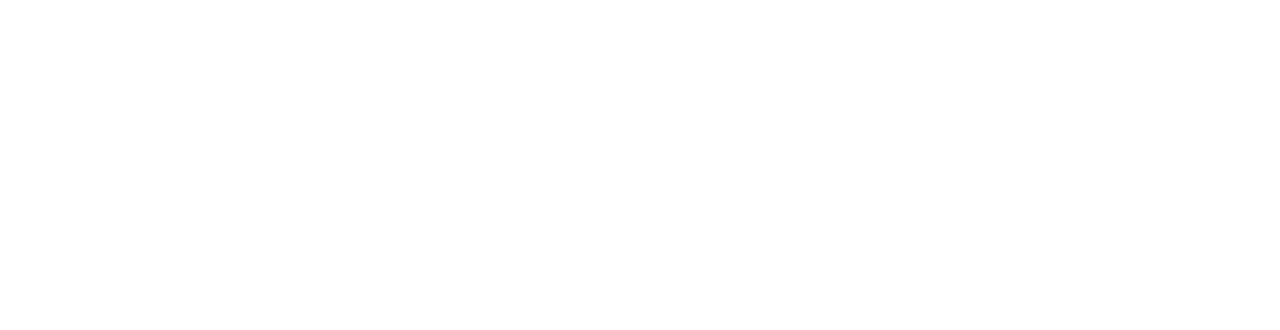
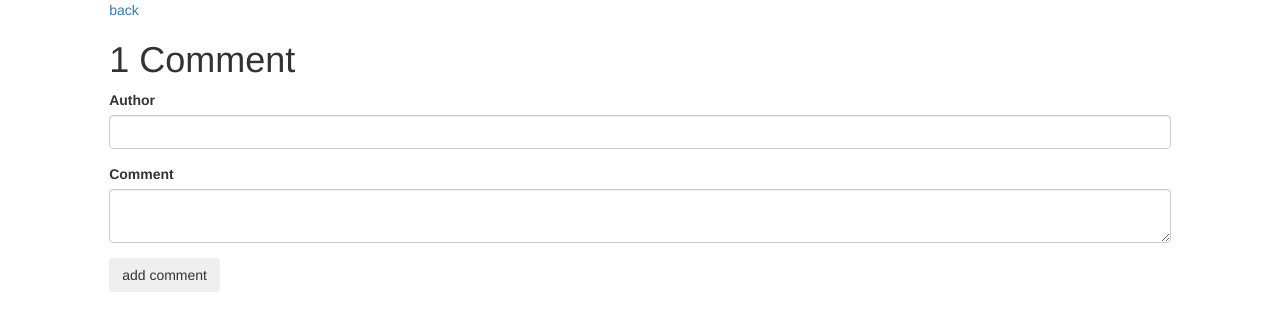
Before and after one commit to lchangdev/readable, a React (Create React App) app: page /comment-form/1 in a window 1280 px wide. Shown: the top 330 px of the page. Built offline with nearby package versions, Linux system fonts and the light colour scheme; no server answers.

Commit message:
feat(comments): export comment form to separate page

```diff
--- a/src/components/App.js
+++ b/src/components/App.js
@@ -1,4 +1,5 @@
 import CategoryPage from './CategoryPage';
+import CommentFormPage from './CommentFormPage';
 import HomePage from './HomePage';
 import PostFormPage from './PostFormPage';
 import PostPage from './PostPage';
@@ -15,6 +16,7 @@ class App extends Component {
           <Route path="/category/:id" component={CategoryPage} />
           <Route path="/post-form/:action" component={PostFormPage} />
           <Route path="/post/:id" component={PostPage} />
+          <Route path="/comment-form/:action" component={CommentFormPage} />
         </div>
       </div>
     );
--- a/src/components/CommentForm.js
+++ b/src/components/CommentForm.js
@@ -31,7 +31,10 @@ class CommentForm extends Component {
 }
 
 CommentForm = reduxForm({
-  form: 'comment'
+  form: 'comment',
+  onSubmitSuccess: (config) => {
+    config.history.push(`/post/${config.postId}`);
+  }
 })(CommentForm);
 
 export default connect()(CommentForm)
--- /dev/null
+++ b/src/components/CommentFormPage.js
@@ -0,0 +1,76 @@
+import CommentForm from './CommentForm';
+import React, { Component } from 'react';
+import { capitalize, head } from 'lodash';
+import { connect } from 'react-redux';
+import { createComment, fetchComments } from '../actions/comments-action';
+import { Link } from 'react-router-dom';
+import queryString from 'query-string';
+
+class CommentFormPage extends Component {
+  componentDidMount() {
+    this.props.fetchComments();
+  }
+
+  getInitialValues() {
+    const { comment } = this.props;
+
+    return comment ? comment : {};
+  }
+
+  // submit(values) {
+  //   const { createComment, comment } = this.props;
+
+  //   // comment ? updateComment(values) : createComment(values);
+
+  //   return this.props.history;
+  // }
+
+  submit(values) {
+    this.props.createComment(values, this.props.postId);
+
+    return {
+      history: this.props.history,
+      postId: this.props.postId
+    };
+  }
+
+  render() {
+    return(
+      <div>
+        <Link to="/">back</Link>
+        <h1>{capitalize(this.props.match.params.action)} Comment</h1>
+        <CommentForm
+          onSubmit={this.submit.bind(this)}
+          enableReinitialize
+          initialValues={this.getInitialValues()}
+          postId={this.props.postId}
+        />
+      </div>
+    );
+  }
+}
+
+function mapStateToProps({comments}, ownProps) {
+  const postId = queryString.parse(ownProps.location.search).postId;
+  const commentId = queryString.parse(ownProps.location.search).commentId;
+  let comment;
+
+  if (commentId) {
+    comment = head(Object.values(comments).filter(comment => comment.id === commentId));
+  }
+
+  return {
+    comment,
+    postId
+  };
+}
+
+function mapDispatchToProps(dispatch) {
+  return {
+    createComment: (data) => dispatch(createComment(data)),
+    fetchComments: () => dispatch(fetchComments())
+    // updateComment: (data) => dispatch(updateComment(data))
+  }
+}
+
+export default connect(mapStateToProps, mapDispatchToProps)(CommentFormPage);
--- a/src/components/CommentTable.js
+++ b/src/components/CommentTable.js
@@ -9,6 +9,8 @@ const CommentTable = props => (
         <th className="center">comment</th>
         <th className="center">vote score</th>
         <th className="center">timestamp</th>
+        <th />
+        <th />
       </tr>
     </thead>
     <tbody>
--- a/src/components/Comments.js
+++ b/src/components/Comments.js
@@ -1,8 +1,8 @@
-import CommentForm from './CommentForm';
 import CommentTable from './CommentTable';
 import React, { Component } from 'react';
 import { connect } from 'react-redux';
 import { createComment, fetchComments } from '../actions/comments-action';
+import { Link } from 'react-router-dom';
 import { sortBy } from 'lodash';
 
 class Comments extends Component {
@@ -10,16 +10,12 @@ class Comments extends Component {
     this.props.fetchComments(this.props.postId);
   }
 
-  submit(values) {
-    this.props.createComment(values, this.props.postId);
-  }
-
   render() {
     return (
       <div>
         <h1>Comments</h1>
+        <Link to={`/comment-form/new?postId=${this.props.postId}`}>Add new comment</Link>
         <CommentTable comments={this.props.comments} />
-        <CommentForm onSubmit={this.submit.bind(this)} />
       </div>
     );
   }
--- a/src/reducers/comments-reducer.js
+++ b/src/reducers/comments-reducer.js
@@ -1,4 +1,4 @@
-import { forEach } from 'lodash';
+import { forEach, isEmpty } from 'lodash';
 import {
   FETCH_COMMENTS,
   NEW_COMMENT
@@ -9,9 +9,13 @@ export const comments = (state = {}, action) => {
     case FETCH_COMMENTS:
       const clone = {};
 
-      forEach(action.comments, comment => clone[comment.id] = comment);
+      if (isEmpty(state)) {
+        forEach(action.comments, comment => clone[comment.id] = comment);
 
-      return clone;
+        return clone;
+      }
+
+      return state;
 
     case NEW_COMMENT:
       return {
```
